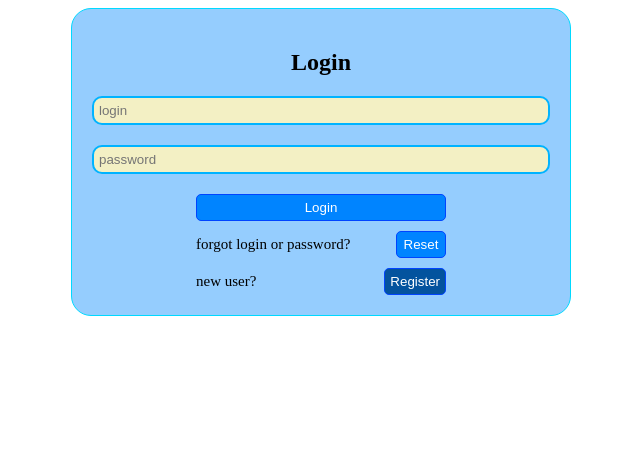
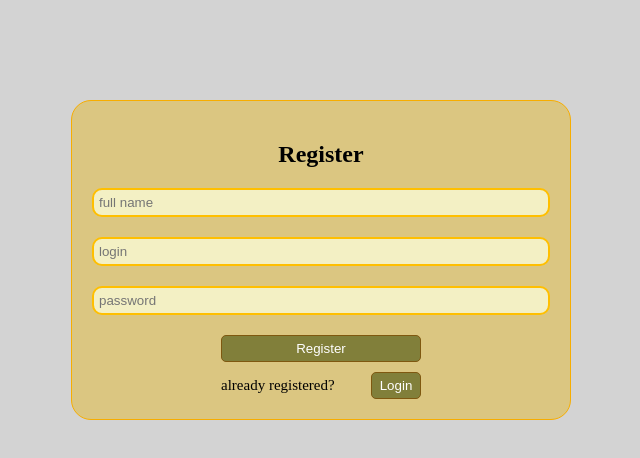
Before and after one commit to dilo2222/Bank-App, a plain HTML site: page index.html in a window 1280 px wide. Both pictures are taken after a click on the button "Register". Shown: the whole page, without its empty margins (319-959 px from the left). Drawn offline with Linux system fonts and the light colour scheme.

Commit message:
adding functionality

```diff
--- a/js/login.js
+++ b/js/login.js
@@ -1,3 +1,5 @@
+import {moduling } from "./main.js"
+
 export function login(container) {
   const appWrapper = document.createElement("div");
 
@@ -5,7 +7,7 @@ export function login(container) {
     <form class="login-form">
       <h2 class="register-title">Login</h2>
 
-      <input class="login-name" type="text" placeholder="login" name="email" required />
+      <input class="login-name" type="text" placeholder="login" name="login" required />
       <input class="login-password" type="password" placeholder="password" name="password" required />
 
       <div class="login-inner">
@@ -13,7 +15,7 @@ export function login(container) {
 
         <div class="linkToRegister">
           <span class="login-reset">forgot login or password?</span>
-          <button type="button" class="btnToRegister">Reset</button>
+          <button type="button" class="btnToReset">Reset</button>
         </div>
 
         <div class="linkToRegister">
@@ -23,35 +25,45 @@ export function login(container) {
       </div>
     </form>`;
 
+  const linktoregister = appWrapper.querySelector(".btnToRegister")
+  const formEl = appWrapper.querySelector(".login-form")
 
-  const formEl = appWrapper.querySelector(".login-form")
 
     formEl.addEventListener("submit", function(e) {
       e.preventDefault()
       const data = new FormData(formEl)
-      const obj = Object.fromEntries(data)
-      console.log(obj)
-      const memory = JSON.parse(localStorage.getItem("userLogin")) || []
-      memory.push(obj)
+      const userLogin = data.get("login")
+      const userPassword = data.get("password")
 
-      localStorage.setItem("userLogin", JSON.stringify(memory))
+      const memory = JSON.parse(localStorage.getItem("userLogin"))
+
+      if (userLogin.trim() === memory.login) {
+        console.log("hii")
+      }
+
+    })
+
+    linktoregister.addEventListener("click", function(e) {
+        moduling("register")
     })
 
   container.append(appWrapper);
 }
 
+
+
 export function register(container) {
   const appWrapper = document.createElement("div");
 
   appWrapper.innerHTML = `
-    <form class="register-form" type="submit">
+    <form class="register-form">
     <h2 class="register-titile">Register</h2>
 
-    <input class="register-name" placeholder="login" name="registerElementName" required>
+    <input class="register-name" placeholder="full name" name="userFullName" required>
 
-    <input class="register-surname" placeholder="login" name="registerElementSurname" required>
+    <input class="register-surname" placeholder="login" name="userLogin" required>
 
-     <input class="login-passsword" placeholder="password" name="registerElement" required>
+     <input class="login-passsword" placeholder="password" name="userPassowrd" required>
 
      <div class="register-inner">
 
@@ -65,5 +77,24 @@ export function register(container) {
 
     </form>`;
 
+    const formEl = appWrapper.querySelector(".register-form")
+    formEl.addEventListener("submit",  function(e) {
+      e.preventDefault()
+      const data = new FormData(formEl)
+      const userLogin = data.get("userLogin")
+      const userPassword = data.get("userPassowrd")
+
+      const userData = {
+        login: userLogin,
+        password: userPassword
+      }
+
+      localStorage.setItem("userLogin", JSON.stringify(userData))
+
+
+    })
+
+
+
   container.append(appWrapper);
 }
--- a/js/main.js
+++ b/js/main.js
@@ -1,8 +1,9 @@
 
 
-async function moduling(value) {
+export async function moduling(value) {
     const appEl = document.querySelector(".app")
 
+    appEl.innerHTML = ""
     switch (value) {
         case "login":
         const {login} = await import("./login.js")
--- a/styles.css
+++ b/styles.css
@@ -1,5 +1,9 @@
 * {
   box-sizing: border-box;
+}
+
+body {
+  background-color: #d3d3d3;
 }
 
 .register-form {
@@ -8,7 +12,7 @@
   flex-direction: column;
   max-width: 500px;
   min-width: 300px;
-  margin: 0 auto;
+  margin: 100px auto 0 auto;
   border: 1px solid #f7ad00;
   padding: 20px;
   border-radius: 20px;
@@ -83,7 +87,7 @@
   flex-direction: column;
   max-width: 500px;
   min-width: 300px;
-  margin: 0 auto;
+  margin: 100px auto 0 auto;
   border: 1px solid #00d9ff;
   padding: 20px;
   border-radius: 20px;
```
